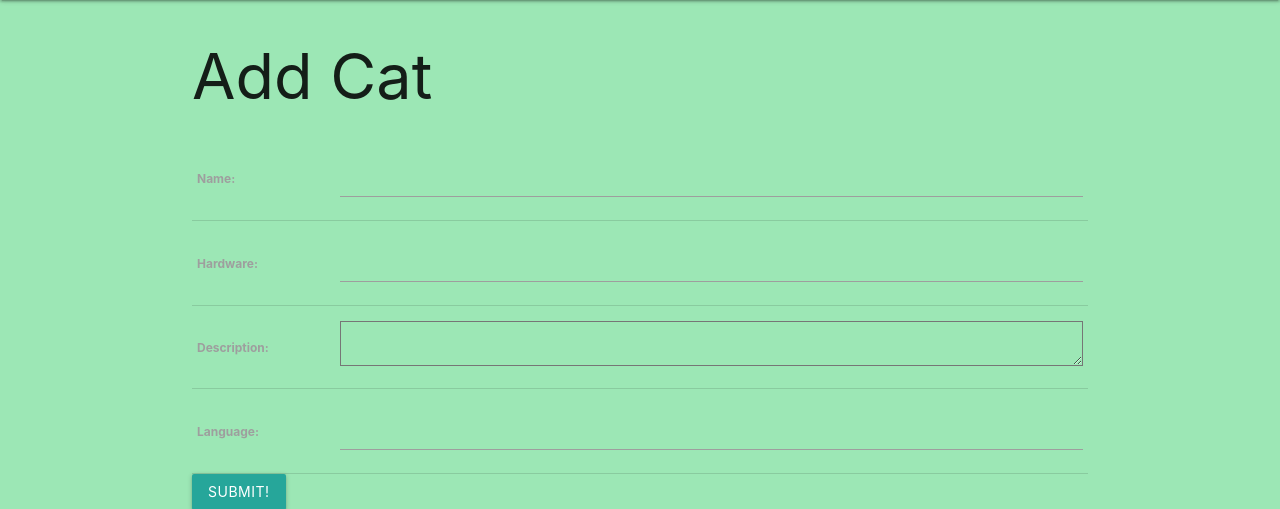
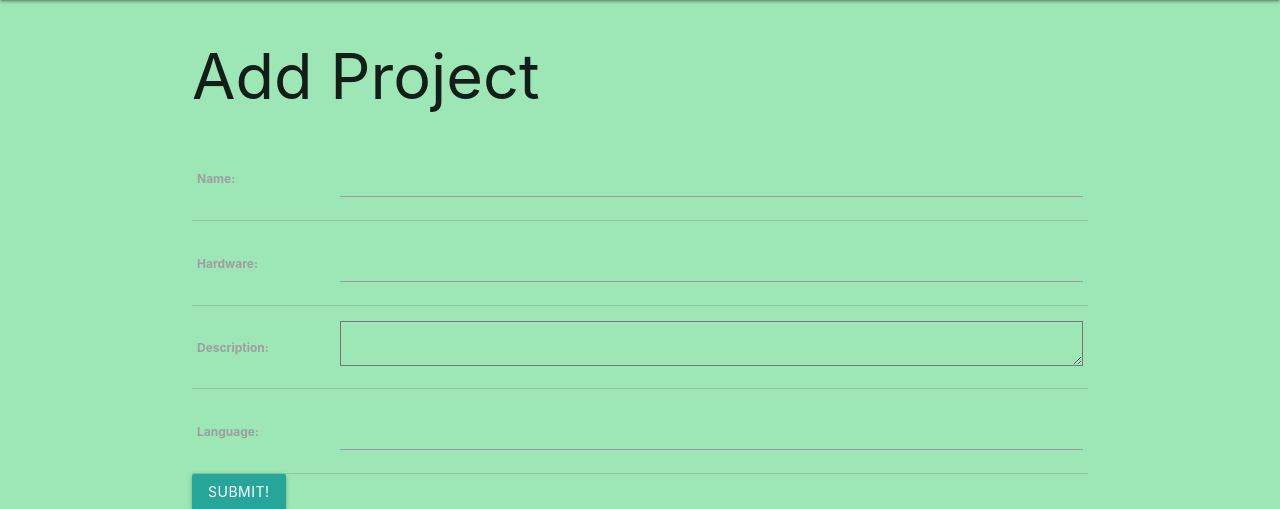
Before and after one commit to ManliestBen/iot_collector, a Django app: page /projects/create/ in a window 1280 px wide. Shown: the part 64-573 px from the top of the page. Run offline with Django 3.2, Linux system fonts and the light colour scheme.

Commit message:
add component

```diff
--- a/main_app/templates/main_app/project_form.html
+++ b/main_app/templates/main_app/project_form.html
@@ -5,7 +5,7 @@
     {% if object %}
     <h1>Edit <span class="teal-text">{{object.name}}</span></h1>
   {% else %}
-    <h1>Add Cat</h1>
+    <h1>Add Project</h1>
   {% endif %}
   <form action="" method="post">
     {% csrf_token %}
```
